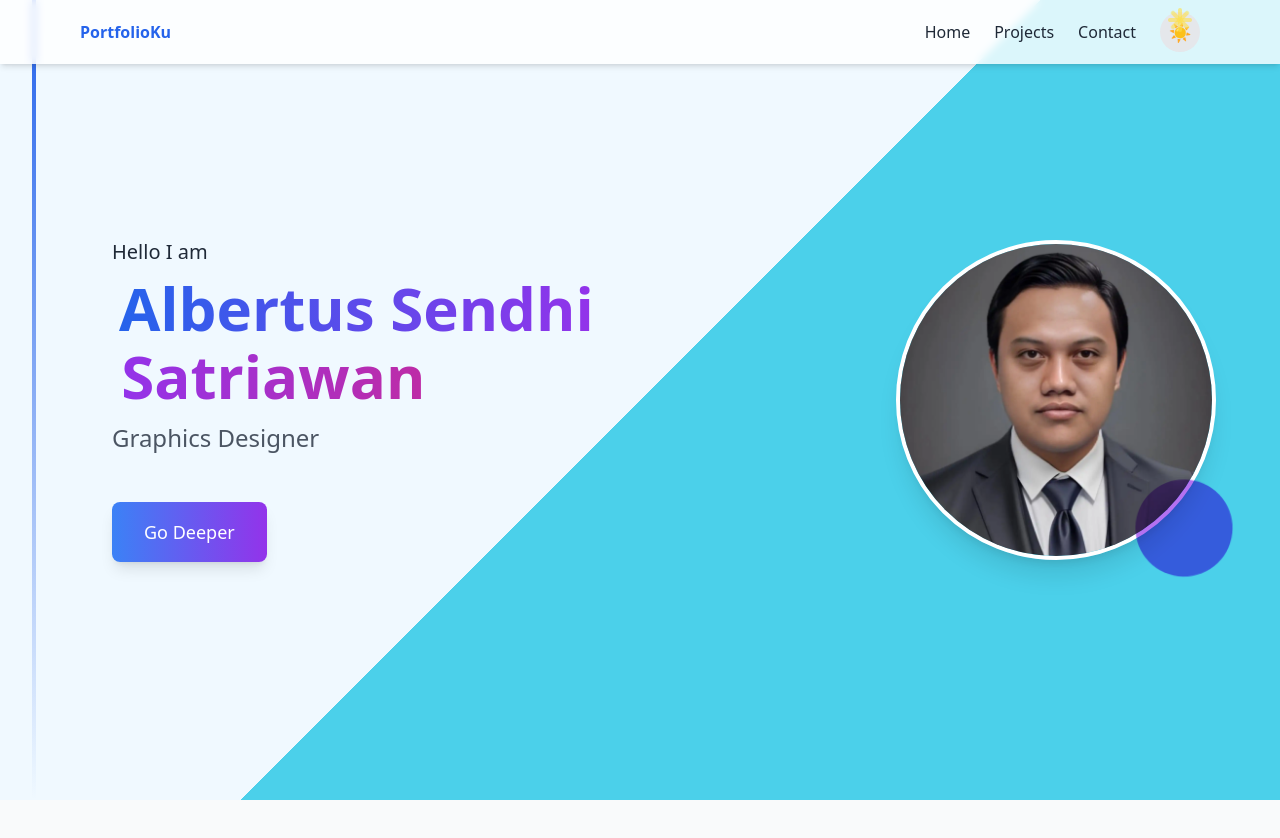
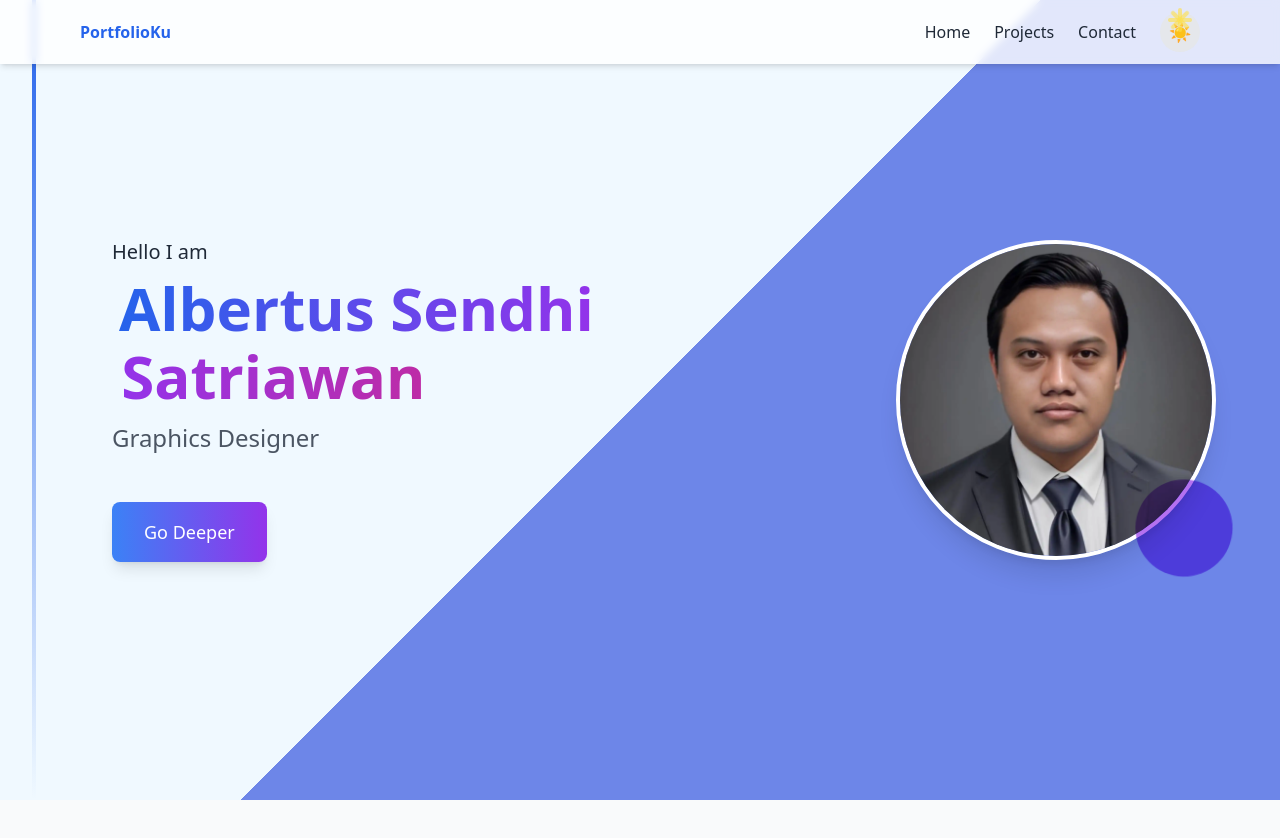
Before and after one commit to sendhi91/justacontent, a React (Create React App) app: page / in a window 1280 px wide. Shown: the top 838 px of the page. Built offline with nearby package versions, Linux system fonts and the light colour scheme.

Commit message:
Add files via upload

```diff
--- a/src/components/Hero.jsx
+++ b/src/components/Hero.jsx
@@ -60,7 +60,7 @@ const Hero = () => {
       style={{
         background: darkMode
           ? 'linear-gradient(135deg, #111827 50%, #1f2937 50%)'
-          : 'linear-gradient(135deg, #f0f9ff 50%, #4BD0EA 50%)'
+          : 'linear-gradient(135deg, #f0f9ff 50%, #6D86E8 50%)'
       }}
       onMouseMove={handleMouseMove}
       initial={{ opacity: 1 }}
@@ -78,8 +78,8 @@ const Hero = () => {
         {isExiting && (
           <motion.div
             className={`absolute inset-0 z-50 ${darkMode
-                ? 'bg-gradient-to-br from-orange-500 via-orange-600 to-orange-700'
-                : 'bg-gradient-to-br from-[#519BE0] to-[#3a7bb7]'
+              ? 'bg-gradient-to-br from-orange-500 via-orange-600 to-orange-700'
+              : 'bg-gradient-to-br from-[#519BE0] to-[#3a7bb7]'
               }`}
             initial={{ clipPath: 'circle(0% at 50% 50%)' }}
             animate={{
```
